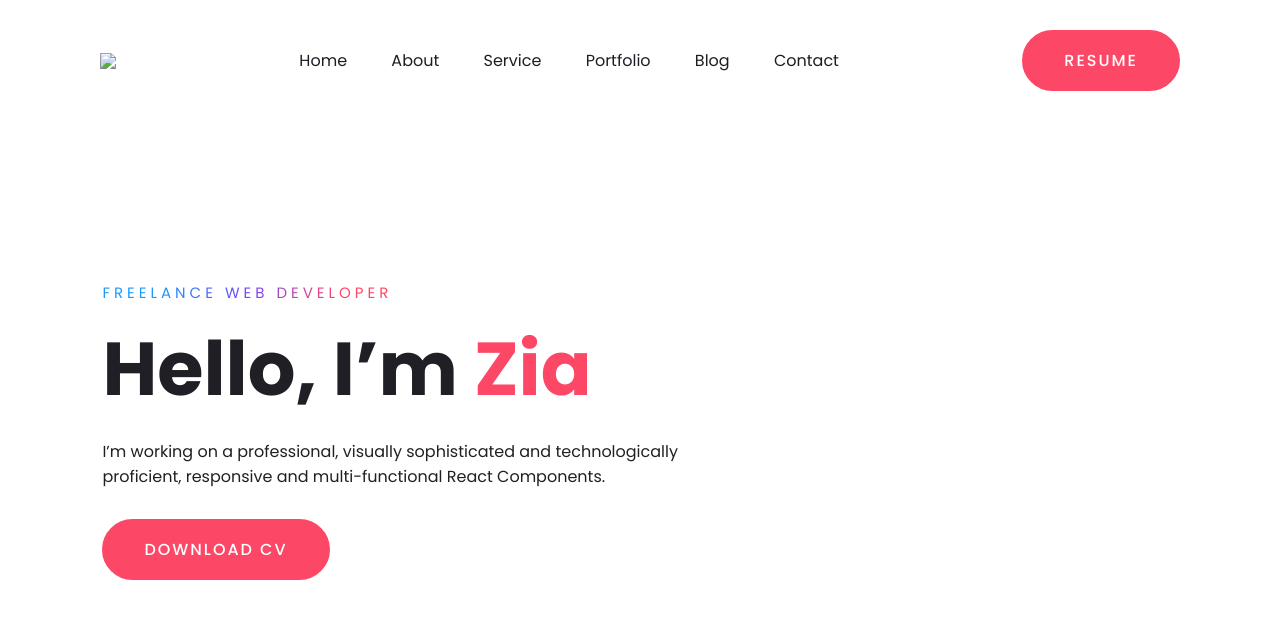
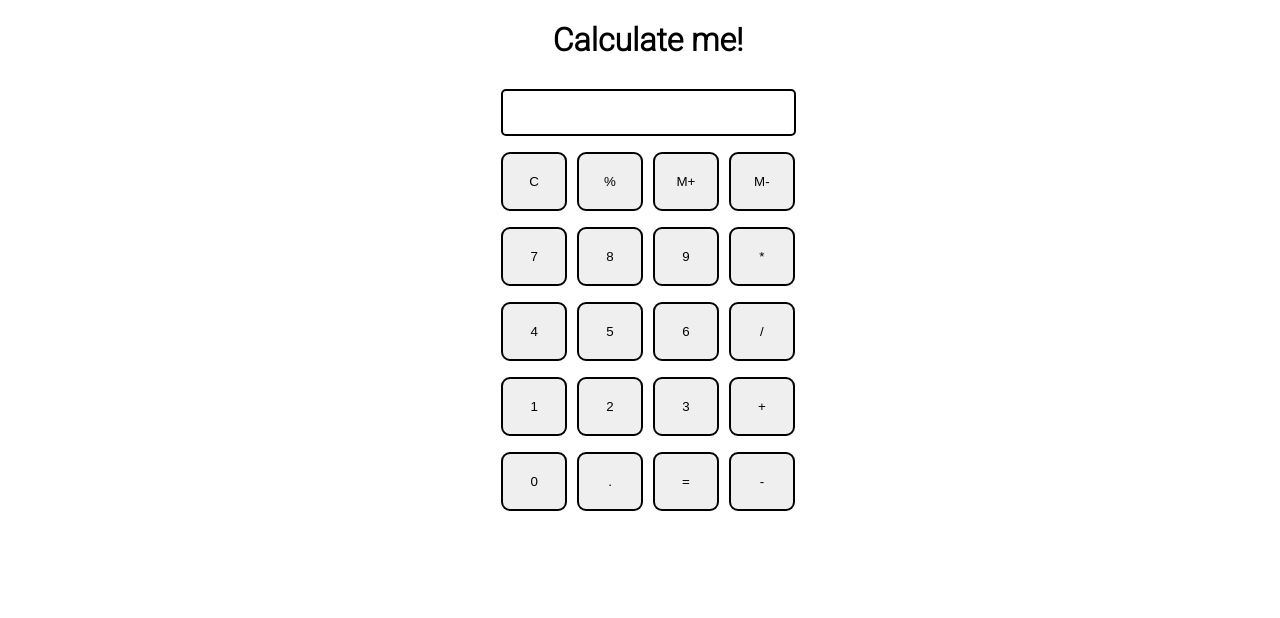
Before and after one commit to FirdausZia/CODSOFT, a plain HTML site: page index.html in a window 1280 px wide. Drawn offline with Linux system fonts and the light colour scheme.

Commit message:
calculator

```diff
--- a/index.html
+++ b/index.html
@@ -1,36 +1,52 @@
 <!DOCTYPE html>
-<html lang="en">
-  <head>
-    <meta charset="UTF-8" />
-    <title>Portfolio Website</title>
-    <!----CSS link----->
-    <link rel="stylesheet" href="style.css" />
-  </head>
-  <body>
-    <div class="hero">
-      <nav>
-        <img src="./img/logo.png" class="logo" />
-        <ul>
-          <li><a href="#">Home</a></li>
-          <li><a href="#">About</a></li>
-          <li><a href="#">Service</a></li>
-          <li><a href="#">Portfolio</a></li>
-          <li><a href="#">Blog</a></li>
-          <li><a href="#">Contact</a></li>
-        </ul>
-        <a href="#" class="btn">Resume</a>
-      </nav>
+<html>
 
-      <div class="content">
-        <span class="title">Freelance Web Developer</span>
-        <h1>Hello, I’m <span>Zia</span></h1>
-        <p>
-          I’m working on a professional, visually sophisticated and
-          technologically proficient, responsive and multi-functional React
-          Components.
-        </p>
-        <a href="#" class="btn">Download CV</a>
-      </div>
+<head>
+  <meta charset="utf-8">
+  <meta name="viewport" content="width=device-width">
+  <title>Calculate me!</title>
+  <link href="style.css" rel="stylesheet" type="text/css" />
+  <link href="utils.css" rel="stylesheet" type="text/css" />
+</head>
+
+<body>
+  <h1 class="text-center">Calculate me!</h1>
+  <div class="container flex flex-col items-center mx-auto m-w-20">
+    <div class="row">
+      <input class="input" type="text"/>
     </div>
-  </body>
+    <div class="row">
+      <button class="button">C</button>
+      <button class="button">%</button>
+      <button class="button">M+</button>
+      <button class="button">M-</button>
+    </div>
+    <div class="row">
+      <button class="button">7</button>
+      <button class="button">8</button>
+      <button class="button">9</button>
+      <button class="button">*</button>
+    </div>
+    <div class="row">
+      <button class="button">4</button>
+      <button class="button">5</button>
+      <button class="button">6</button>
+      <button class="button">/</button>
+    </div>
+    <div class="row">
+      <button class="button">1</button>
+      <button class="button">2</button>
+      <button class="button">3</button>
+      <button class="button">+</button>
+    </div>
+    <div class="row">
+      <button class="button">0</button>
+      <button class="button">.</button>
+      <button class="button">=</button>
+      <button class="button">-</button>
+    </div>
+  </div>
+  <script src="script.js"></script>
+</body>
+
 </html>
--- a/style.css
+++ b/style.css
@@ -1,109 +1,27 @@
-@import url("https://fonts.googleapis.com/css2?family=Poppins:wght@400;500;600;700&display=swap");
+@import url('https://fonts.googleapis.com/css2?family=Roboto:wght@300&family=Ubuntu:wght@300&display=swap');
+html, body {
+  height: 100%;
+  width: 100%;
+  font-family: 'Roboto', sans-serif;
+}
 
-* {
-  margin: 0;
-  padding: 0;
-  box-sizing: border-box;
-  font-family: "Poppins", sans-serif;
+.button{
+  width: 66px;
+  padding: 20px;
+  margin: 0 3px;
+  border: 2px solid black;
+  border-radius: 9px;
+  cursor: pointer;
 }
-a {
-  text-decoration: none;
+
+.row{
+  margin: 8px 0;
 }
-.hero {
-  width: 100%;
-  height: 100vh;
-  background: url(img/bg.png);
-  background-size: cover;
+.row input{
+  width: 291px;
+  font-size: 20px;
+    margin: 0;
+    padding: 10px 0px;
+    border: 2px solid black;
+    border-radius: 5px;
 }
-nav {
-  display: flex;
-  align-items: center;
-  justify-content: space-between;
-  padding: 30px 100px;
-}
-.logo {
-  max-height: 60px;
-}
-nav ul li {
-  list-style: none;
-  display: inline-block;
-  padding: 10px 20px;
-}
-nav ul li a {
-  color: #1d1d24;
-  position: relative;
-  padding: 5px 0;
-}
-nav ul li a:hover {
-  color: #fd4766;
-}
-nav ul li a:after {
-  content: "";
-  position: absolute;
-  left: 0;
-  width: 0;
-  height: 3px;
-  background: #fd4766;
-  transition: 0.3s;
-  bottom: 0;
-}
-nav ul li a:hover:after {
-  width: 100%;
-}
-.btn {
-  color: #fff;
-  font-size: 16px;
-  text-transform: uppercase;
-  letter-spacing: 2px;
-  padding: 16px 40px;
-  border-radius: 500px;
-  display: inline-block;
-  font-weight: 500;
-  transition: all 0.4s ease-in-out;
-  background-size: 152% 100%;
-  background: #fd4766;
-  border: 2px solid #fd4766;
-}
-.btn:hover {
-  background: transparent;
-  border-color: #fd4766;
-  color: #fd4766;
-}
-.content {
-  position: absolute;
-  top: 35%;
-  left: 8%;
-}
-.content .title {
-  color: #0a0a0a;
-  font-size: 15px;
-  text-transform: uppercase;
-  letter-spacing: 4px;
-  display: inline-block;
-  margin-bottom: 20px;
-  background: linear-gradient(
-    120deg,
-    #1c99fe 20.69%,
-    #7644ff 50.19%,
-    #fd4766 79.69%
-  );
-  -webkit-background-clip: text;
-  -webkit-text-fill-color: transparent;
-}
-.content h1 {
-  color: #1f1f25;
-  font-size: 75px;
-  font-weight: 900;
-  line-height: 90px;
-  text-transform: inherit;
-  width: 70%;
-}
-.content h1 span {
-  color: #fd4766;
-}
-.content p {
-  width: 55%;
-  color: #202020;
-  margin-top: 25px;
-  margin-bottom: 30px;
-}
```
